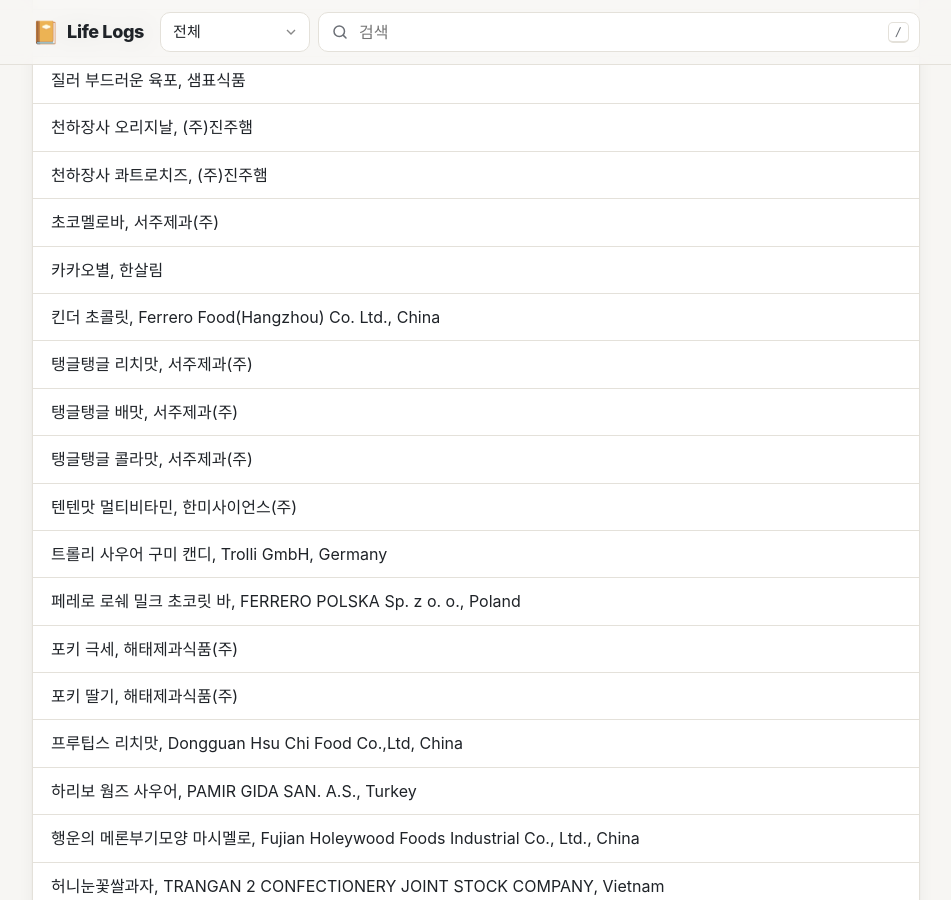
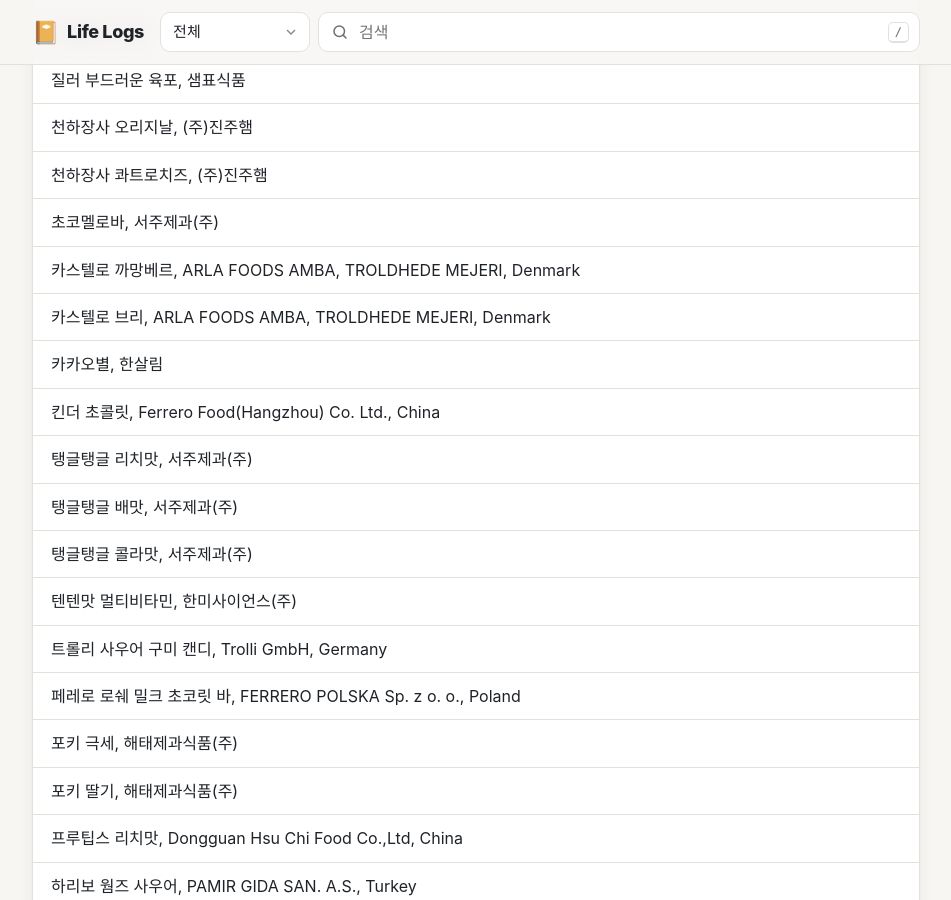
Before and after one commit to izeye/life-logs, a Jekyll site: the page built from foods.md, in a window 1280 px wide and 900 px high, scrolled down 2025 px. Shown: the whole window, without its empty margins (164-1115 px from the left). Built offline with Jekyll 4.4.1, drawn with Linux system fonts in a browser that asks for light colours; some web fonts are replaced; our own code applies the rules of GitHub Pages for plain Markdown files; Markdown is read by kramdown in place of the engine named in the settings.

Commit message:
Add "카스텔로 까망베르" and "카스텔로 브리" entries
Co-Authored-By: Claude Opus 5.5 <noreply@anthropic.com>

```diff
--- a/foods.md
+++ b/foods.md
@@ -43,6 +43,8 @@
 * 천하장사 오리지날, (주)진주햄
 * 천하장사 콰트로치즈, (주)진주햄
 * 초코멜로바, 서주제과(주)
+* 카스텔로 까망베르, ARLA FOODS AMBA, TROLDHEDE MEJERI, Denmark
+* 카스텔로 브리, ARLA FOODS AMBA, TROLDHEDE MEJERI, Denmark
 * 카카오별, 한살림
 * 킨더 초콜릿, Ferrero Food(Hangzhou) Co. Ltd., China
 * 탱글탱글 리치맛, 서주제과(주)
```
